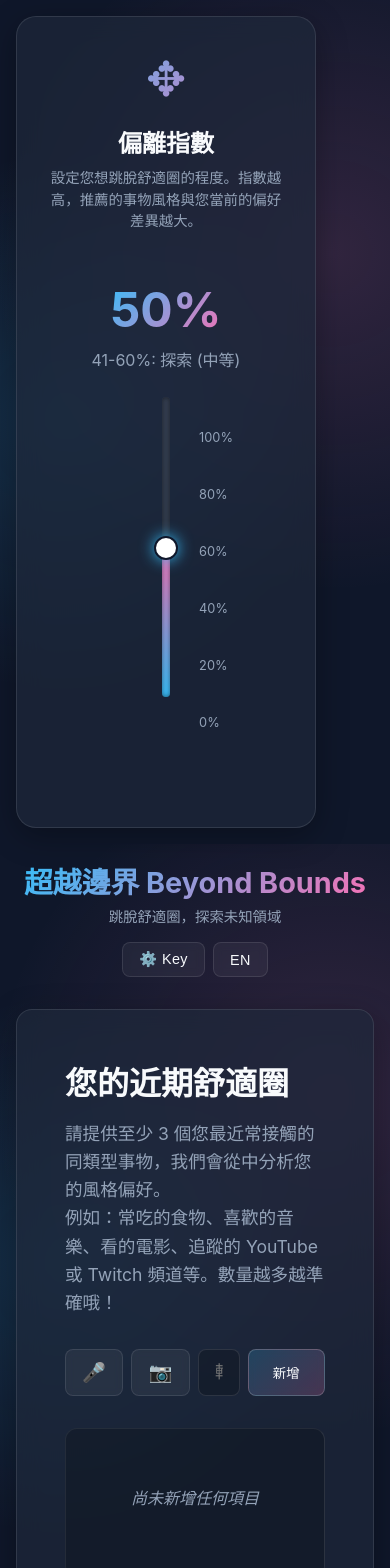
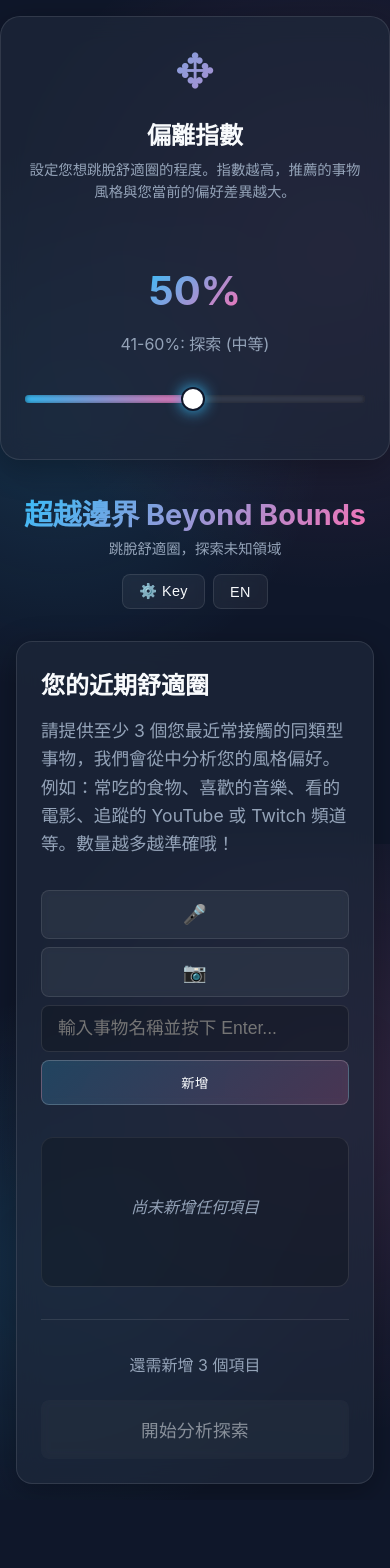
Before and after one commit to KP7-tech/comfort-zone-app, a React (Vite) app: page / in a window 390 px wide. Shown: the top 1568 px of the page. After the commit the page ends 1500 px from the top, so only its background shows below. Built offline with nearby package versions, Linux system fonts and the light colour scheme.

Commit message:
feat: add initial styling for InputStep, Sidebar, StylesStep, and DetailsStep components.

```diff
--- a/src/components/DetailsStep.css
+++ b/src/components/DetailsStep.css
@@ -128,6 +128,24 @@
     border: 1px solid rgba(255, 153, 0, 0.4);
 }
 
+@media (max-width: 768px) {
+    .details-header {
+        padding: 1.5rem;
+    }
+
+    .details-header .step-title {
+        font-size: 1.8rem;
+    }
+
+    .items-grid {
+        grid-template-columns: 1fr;
+    }
+
+    .action-group {
+        flex-direction: column;
+    }
+}
+
 .action-arrow {
     font-size: 1.5rem;
     color: var(--text-muted);
--- a/src/components/InputStep.css
+++ b/src/components/InputStep.css
@@ -129,3 +129,33 @@
     box-shadow: none;
     border-color: transparent;
 }
+
+@media (max-width: 768px) {
+    .input-card {
+        padding: 1.5rem;
+    }
+
+    .step-title {
+        font-size: 1.5rem;
+    }
+
+    .input-form {
+        flex-direction: column;
+    }
+
+    .icon-btn {
+        padding: 0.75rem;
+    }
+
+    .analyze-btn {
+        width: 100%;
+        font-size: 1.1rem;
+    }
+
+    .action-row {
+        flex-direction: column;
+        gap: 1.5rem;
+        align-items: stretch;
+        text-align: center;
+    }
+}
--- a/src/components/Sidebar.css
+++ b/src/components/Sidebar.css
@@ -105,9 +105,65 @@
     justify-content: space-between;
     height: 300px;
     position: absolute;
-    right: 50px;
+    right: 30px;
     top: 150px;
     pointer-events: none;
     color: var(--text-muted);
     font-size: 0.8rem;
 }
+
+/* RWD for Sidebar */
+@media (max-width: 1024px) {
+    .sidebar {
+        width: 100% !important;
+        min-width: auto;
+        height: auto;
+        position: relative;
+        top: 0;
+        margin: 1rem 0;
+        padding: 1.5rem;
+    }
+
+    .slider-container {
+        flex-direction: row;
+        flex-wrap: wrap;
+        justify-content: center;
+        gap: 1rem;
+        padding: 1rem 0;
+        align-items: center;
+    }
+
+    .slider-value {
+        font-size: 2.5rem;
+        margin-bottom: 0;
+    }
+
+    .slider-label {
+        font-size: 1rem;
+        margin-bottom: 0.5rem;
+        width: auto;
+        max-width: 250px;
+    }
+
+    .vertical-slider {
+        transform: rotate(0);
+        width: 100%;
+        max-width: 400px;
+        margin: 1rem auto;
+    }
+
+    .slider-markers {
+        display: none;
+    }
+}
+
+@media (max-width: 600px) {
+    .slider-container {
+        flex-direction: column;
+        gap: 1rem;
+    }
+
+    .slider-label {
+        max-width: 100%;
+    }
+}
--- a/src/components/StylesStep.css
+++ b/src/components/StylesStep.css
@@ -139,3 +139,19 @@
     border-color: var(--color-primary, #38bdf8) !important;
     box-shadow: 0 0 20px rgba(56, 189, 248, 0.4) !important;
 }
+
+@media (max-width: 768px) {
+    .styles-header {
+        padding: 1rem;
+    }
+
+    .analysis-summary {
+        flex-direction: column;
+        gap: 0.5rem;
+        align-items: center;
+    }
+
+    .styles-grid {
+        grid-template-columns: 1fr;
+    }
+}
```
